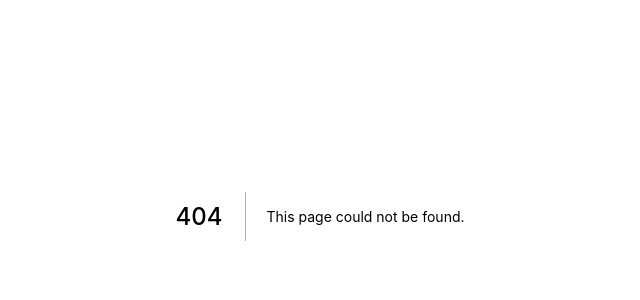
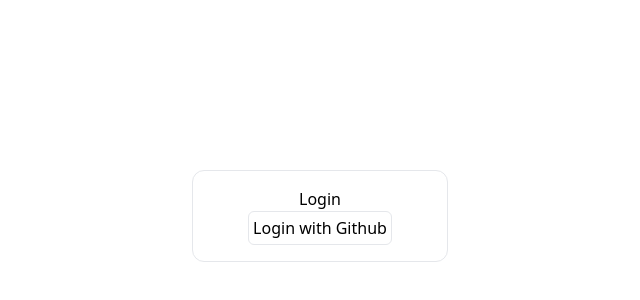
Before and after one commit to ronen25/ronen.xyz, a Next.js app: page /admin/login in a window 1280 px wide. Before the commit this address had no page. Shown: the part 184-484 px from the top of the page, without its empty margins (320-960 px from the left). Built offline with nearby package versions, Linux system fonts and the light colour scheme.

Commit message:
Initial admin page + auth

```diff
--- a/package.json
+++ b/package.json
@@ -13,6 +13,7 @@
     "@prisma/client": "^4.3.1",
     "lodash": "^4.17.21",
     "next": "12.2.5",
+    "next-auth": "^4.10.3",
     "react": "18.2.0",
     "react-dom": "18.2.0",
     "zod": "^3.18.0"
--- /dev/null
+++ b/src/pages/admin/index.tsx
@@ -0,0 +1,45 @@
+import { GetServerSideProps, InferGetServerSidePropsType } from 'next';
+import { Session } from 'next-auth';
+import { getSession, SessionProvider, useSession } from 'next-auth/react';
+
+interface Props {
+  session: Session;
+}
+
+type PageProps = Props & InferGetServerSidePropsType<typeof getServerSideProps>;
+
+const AdminPage = ({ session }: PageProps) => {
+  return (
+    <main>
+      <div>{JSON.stringify(session)}</div>
+    </main>
+  );
+};
+
+export const getServerSideProps: GetServerSideProps = async (context) => {
+  const session = await getSession(context);
+
+  if (!session) {
+    return {
+      redirect: {
+        destination: '/admin/login',
+        permanent: false,
+      },
+    };
+  }
+
+  // Check if it's me :-)
+  // TODO: Figure out a better error handling
+  const { user } = session;
+  if (user?.email !== 'ronenk17@gmail.com') {
+    throw new Error('Bad user');
+  }
+
+  return {
+    props: {
+      session: session,
+    },
+  };
+};
+
+export default AdminPage;
--- /dev/null
+++ b/src/pages/admin/login.tsx
@@ -0,0 +1,19 @@
+import { signIn } from 'next-auth/react';
+
+const Login = () => {
+  return (
+    <div className='h-screen w-screen flex flex-col items-center justify-center'>
+      <div className='border rounded-xl p-4 w-64 flex flex-col items-center justify-center'>
+        <h1>Login</h1>
+        <button
+          className='border rounded-md hover:bg-cornflower-500 hover:text-white p-1'
+          onClick={() => signIn()}
+        >
+          Login with Github
+        </button>
+      </div>
+    </div>
+  );
+};
+
+export default Login;
--- /dev/null
+++ b/src/pages/api/auth/[...nextauth].ts
@@ -0,0 +1,13 @@
+import NextAuth from 'next-auth/next';
+import GithubProvider from 'next-auth/providers/github';
+
+export const authOptions = {
+  providers: [
+    GithubProvider({
+      clientId: process.env.ADMIN_GITHUB_CLIENT_ID ?? '',
+      clientSecret: process.env.ADMIN_GITHUB_CLIENT_SECRET ?? '',
+    }),
+  ],
+};
+
+export default NextAuth(authOptions);
```
Also changed, not shown: 1 other file (tests, documents, lock files or other folders).
